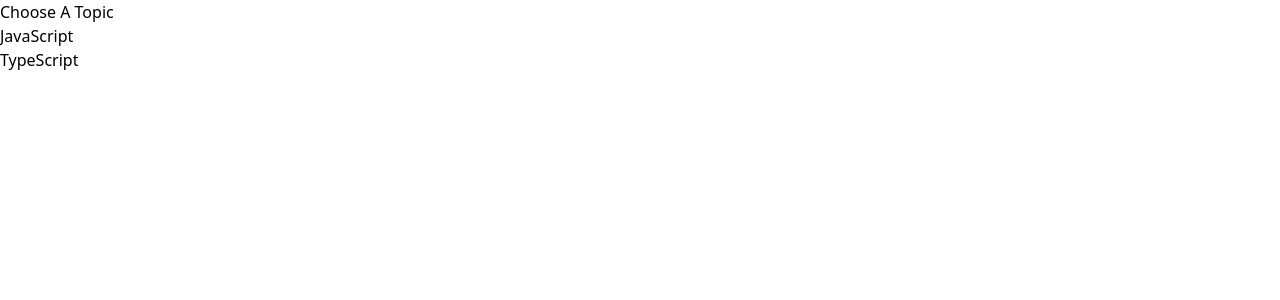
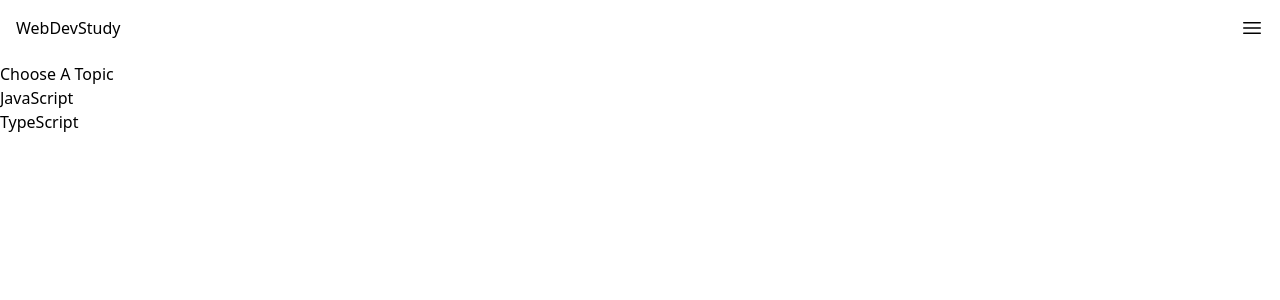
Before and after one commit to hermancai/webdevstudy, a Next.js app: page / in a window 1280 px wide. Shown: the top 300 px of the page. Built offline with nearby package versions, Linux system fonts and the light colour scheme.

Commit message:
Build navbar and extract filename gatherer function

```diff
--- a/app/[slug]/layout.tsx
+++ /dev/null
@@ -1,16 +0,0 @@
-import Link from "next/link";
-
-export default function PageLayout({
-    children,
-}: Readonly<{
-    children: React.ReactNode;
-}>) {
-    return (
-        <div>
-            <div>
-                <Link href="/">Home</Link>
-            </div>
-            {children}
-        </div>
-    );
-}
--- a/app/[slug]/page.tsx
+++ b/app/[slug]/page.tsx
@@ -2,12 +2,13 @@ import fs from "fs";
 import parseMarkdown from "@/services/parseMarkdown";
 import getProperName from "@/services/getProperName";
 import Card from "@/components/Card";
+import getMarkdownFileNames from "@/services/getMarkdownFileNames";
 
 // Routes are generated at build time based on files in the markdown directory
 export async function generateStaticParams() {
-    const files = fs.readdirSync("./markdown");
-    return files.map((file) => {
-        return { slug: file.replace(".md", "") };
+    const fileNames = getMarkdownFileNames();
+    return fileNames.map((file) => {
+        return { slug: file };
     });
 }
 
--- a/app/layout.tsx
+++ b/app/layout.tsx
@@ -1,5 +1,9 @@
+import "./globals.css";
 import type { Metadata } from "next";
-import "./globals.css";
+import Link from "next/link";
+import getMarkdownFileNames from "@/services/getMarkdownFileNames";
+import NavbarDropdown from "@/components/NavbarDropdown";
+import getProperName from "@/services/getProperName";
 
 export const metadata: Metadata = {
     title: "WebDevStudy",
@@ -11,9 +15,21 @@ export default function RootLayout({
 }: Readonly<{
     children: React.ReactNode;
 }>) {
+    const fileNames = getMarkdownFileNames();
+    const properNames = fileNames.map((fileName) => getProperName(fileName));
+
     return (
         <html lang="en">
-            <body>{children}</body>
+            <body>
+                <div className="flex flex-nowrap justify-between p-4">
+                    <Link href="/">WebDevStudy</Link>
+                    <NavbarDropdown
+                        fileNames={fileNames}
+                        properNames={properNames}
+                    />
+                </div>
+                {children}
+            </body>
         </html>
     );
 }
--- a/app/page.tsx
+++ b/app/page.tsx
@@ -1,19 +1,18 @@
-import fs from "fs";
 import Link from "next/link";
 import getProperName from "@/services/getProperName";
+import getMarkdownFileNames from "@/services/getMarkdownFileNames";
 
 export default function Home() {
-    const files = fs.readdirSync("./markdown");
+    const fileNames = getMarkdownFileNames();
 
     return (
         <main>
             <h1>Choose A Topic</h1>
             <div className="flex flex-col">
-                {files.map((file, i) => {
-                    const fileName = file.replace(".md", "");
-                    const title = getProperName(fileName);
+                {fileNames.map((name, i) => {
+                    const title = getProperName(name);
                     return (
-                        <Link key={i} href={`/${title}`}>
+                        <Link key={i} href={`/${name}`}>
                             {title}
                         </Link>
                     );
--- /dev/null
+++ b/components/NavbarDropdown.tsx
@@ -0,0 +1,69 @@
+"use client";
+
+import { Menu, Transition } from "@headlessui/react";
+import Link from "next/link";
+import { Fragment } from "react";
+
+type NavbarDropdownProps = {
+    fileNames: string[];
+    properNames: string[];
+};
+
+function BarsSVG() {
+    return (
+        <div>
+            <svg
+                xmlns="http://www.w3.org/2000/svg"
+                fill="none"
+                viewBox="0 0 24 24"
+                strokeWidth="1.5"
+                stroke="currentColor"
+                className="w-6 h-6"
+            >
+                <path
+                    strokeLinecap="round"
+                    strokeLinejoin="round"
+                    d="M3.75 6.75h16.5M3.75 12h16.5m-16.5 5.25h16.5"
+                />
+            </svg>
+        </div>
+    );
+}
+
+export default function NavbarDropdown({
+    fileNames,
+    properNames,
+}: NavbarDropdownProps) {
+    return (
+        <Menu as="div" className="relative">
+            <Menu.Button>
+                <BarsSVG />
+            </Menu.Button>
+            <Transition
+                as={Fragment}
+                enter="transition ease-out duration-100"
+                enterFrom="transform opacity-0 scale-95"
+                enterTo="transform opacity-100 scale-100"
+                leave="transition ease-in duration-75"
+                leaveFrom="transform opacity-100 scale-100"
+                leaveTo="transform opacity-0 scale-95"
+            >
+                <Menu.Items className="absolute right-0 mt-2 origin-top-right flex flex-col">
+                    {fileNames.map((fileName, i) => {
+                        return (
+                            <Menu.Item key={fileName}>
+                                {({ active }) => {
+                                    return (
+                                        <Link href={`/${fileName}`}>
+                                            {properNames[i]}
+                                        </Link>
+                                    );
+                                }}
+                            </Menu.Item>
+                        );
+                    })}
+                </Menu.Items>
+            </Transition>
+        </Menu>
+    );
+}
--- a/package.json
+++ b/package.json
@@ -9,6 +9,7 @@
     "lint": "next lint"
   },
   "dependencies": {
+    "@headlessui/react": "^1.7.18",
     "next": "14.1.3",
     "prismjs": "^1.29.0",
     "react": "^18",
--- /dev/null
+++ b/services/getMarkdownFileNames.ts
@@ -0,0 +1,15 @@
+import fs from "fs";
+
+/**
+ * Gets list of markdown file names without the .md extension
+ * Files are located in the markdown directory at the root of the project
+ *
+ * @returns list of markdown file names
+ */
+export default function getMarkdownFileNames() {
+    const files = fs.readdirSync("./markdown");
+
+    return files.map((file) => {
+        return file.replace(".md", "");
+    });
+}
```
Also changed, not shown: 1 other file (tests, documents, lock files or other folders).
